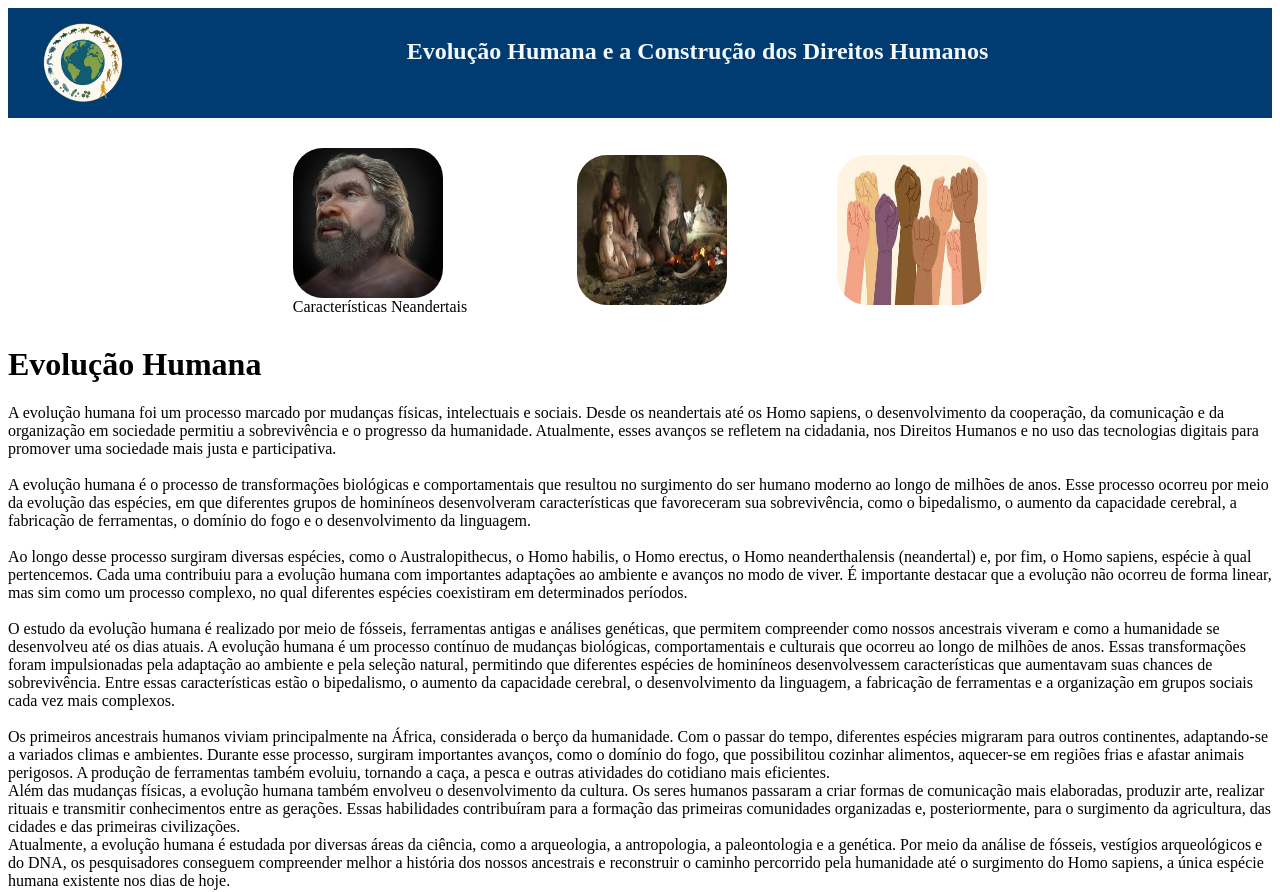
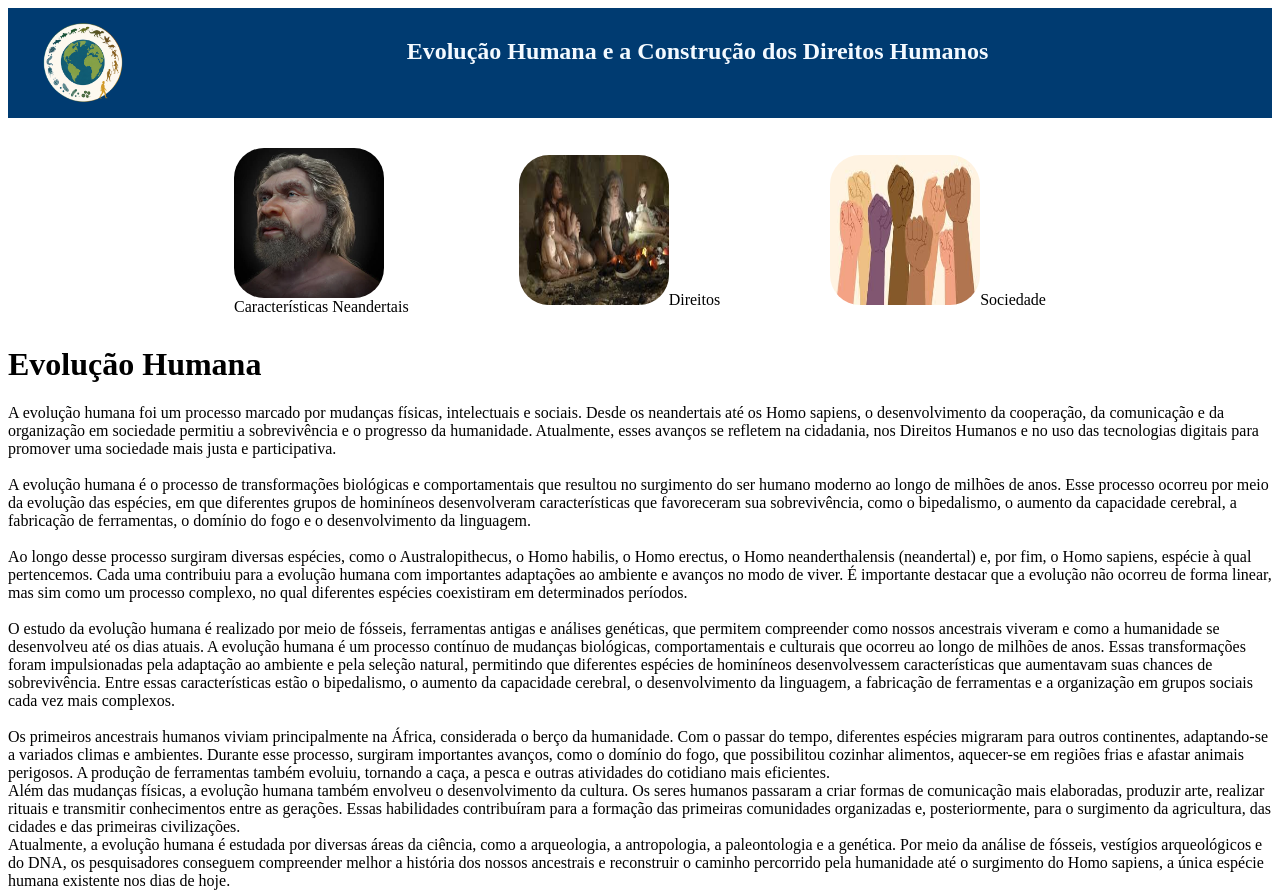
Before and after one commit to TrabalhosEscolarEtec/evolucao, a plain HTML site: page index.html in a window 1280 px wide. Shown: the top 892 px of the page. Drawn offline with Linux system fonts and the light colour scheme.

Commit message:
Add files via upload

```diff
--- a/index.html
+++ b/index.html
@@ -19,8 +19,8 @@
 <main>
 <nav id="guias" class="guias">
     <a href="caracteristicas.html"><img src="img/Neandertal.webp" alt="Caracteristicas" class="caracteristicas" > Características Neandertais </a>
-    <a href="direitos.html"> <img src="img/Sociedade.jpg" alt="Direitos" class="direitos"> </a>
-    <a href="sociedade.html"> <img src="img/Direhumanos.jpg" alt="Sociedade" class="sociedade"> </a>
+    <a href="direitos.html"> <img src="img/Sociedade.jpg" alt="Direitos" class="direitos">Direitos</a>
+    <a href="sociedade.html"> <img src="img/Direhumanos.jpg" alt="Sociedade" class="sociedade">Sociedade</a>
 </nav>
 
 <h1>Evolução Humana</h1>
```
